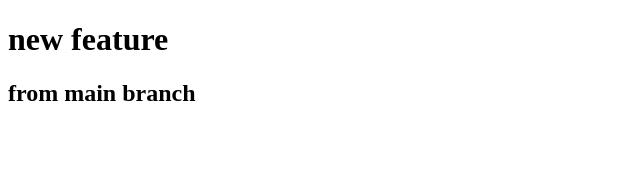
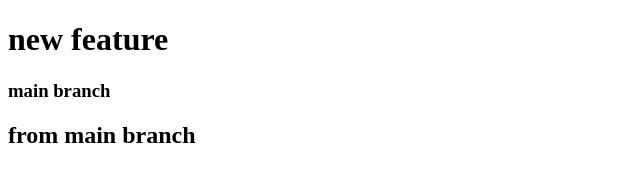
Before and after one commit to haodangthi/tig, a plain HTML site: page index.html in a window 1280 px wide. Shown: the whole page, without its empty margins (0-640 px from the left). Drawn offline with Linux system fonts and the light colour scheme.

Commit message:
h3 added

```diff
--- a/index.html
+++ b/index.html
@@ -7,6 +7,7 @@
 </head>
 <body>
     <h1>new feature</h1>
+    <h3>main branch</h3>
     <h2>from main branch</h2>
 </body>
 </html>
```
